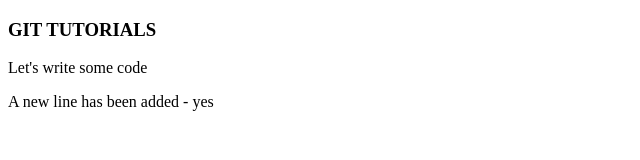
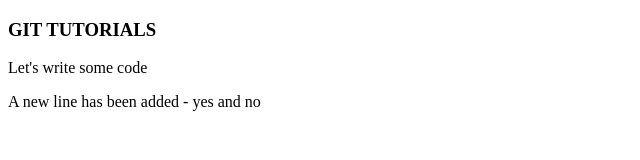
Before and after one commit to ikosafo/testproject, a plain HTML site: page index.html in a window 1280 px wide. Shown: the full height of the page, 0-640 px from the left. Drawn offline with Linux system fonts and the light colour scheme.

Commit message:
Changed a line of code

```diff
--- a/index.html
+++ b/index.html
@@ -13,7 +13,7 @@
 <body>
     <h3>Git tutorials</h3>
     <p>Let's write some code</p>
-    <p>A new line has been added - yes</p>
+    <p>A new line has been added - yes and no</p>
 </body>
 
 </html>
```
